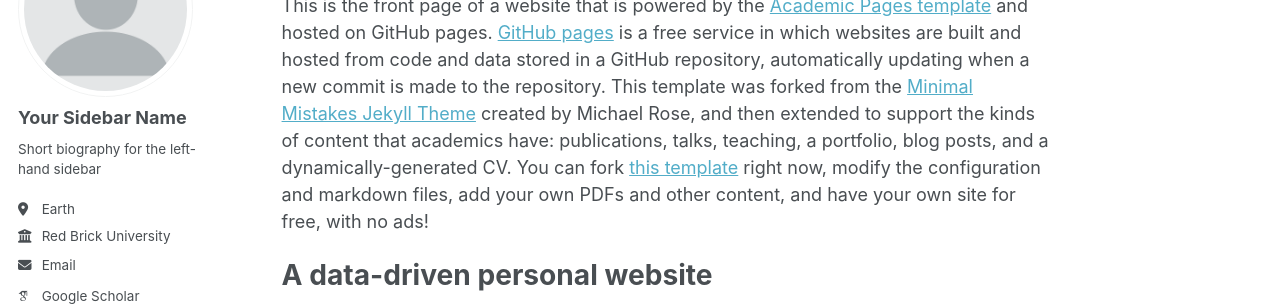
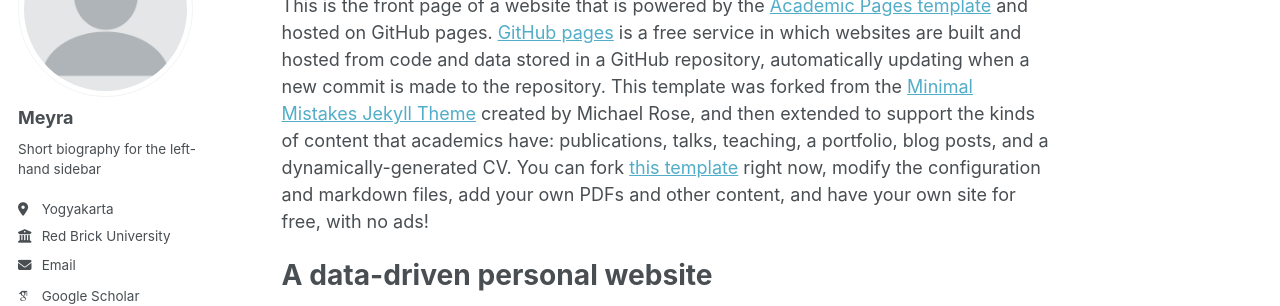
Before and after one commit to meyrassilva/meyra, a Jekyll site: the page built from _pages/about.md, in a window 1280 px wide. Shown: the part 177-483 px from the top of the page. Built offline with Jekyll 4.4.1, drawn with Linux system fonts in a browser that asks for light colours; some web fonts are replaced.

Commit message:
Update _config.yml

```diff
--- a/_config.yml
+++ b/_config.yml
@@ -23,10 +23,10 @@ repository               : "academicpages/academicpages.github.io"
 author:
   # Biographic information
   avatar           : "profile.png"
-  name             : "Your Sidebar Name"
+  name             : "Meyra"
   pronouns         : # example: "she/her"
   bio              : "Short biography for the left-hand sidebar"
-  location         : "Earth"
+  location         : "Yogyakarta"
   employer         : "Red Brick University"
   uri              : # URL
   email            : "none@example.org"
```
